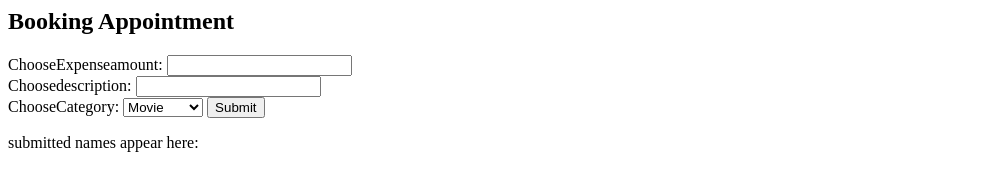
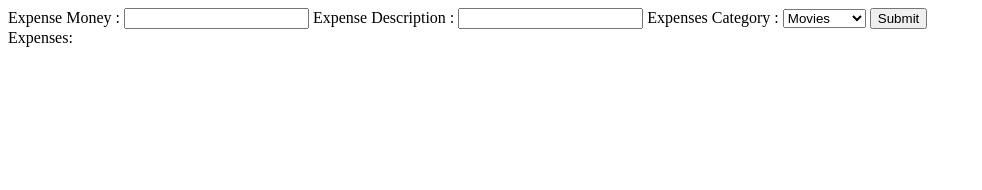
Before and after one commit to shivaorsu/sharpenerprojects, a plain HTML site: page project2.html in a window 1280 px wide. Shown: the whole page, without its empty margins (0-982 px from the left). Drawn offline with nearby package versions, Linux system fonts and the light colour scheme; no server answers.

Commit message:
Update project2.html

```diff
--- a/project2.html
+++ b/project2.html
@@ -1,42 +1,30 @@
-<html>
-
+<!DOCTYPE html>
+<html lang="en">
 <head>
     <meta charset="UTF-8">
     <meta http-equiv="X-UA-Compatible" content="IE=edge">
     <meta name="viewport" content="width=device-width, initial-scale=1.0">
-        <title>Document</title>
-        <link rel="stylesheet" href="./style.css">
+    <link rel="stylesheet" href="style.css">
+    <title>Expense Tracker CrudCrud</title>
 </head>
-
 <body>
-        <div class="main">
-            <form  onsubmit="saveToLocalStorage(event)" class="form">
-                <h2>Booking Appointment</h2>
-
-                <label>ChooseExpenseamount:</label>
-                <input id="Expenseamount" type="text" name="Expenseamount" required>
-                <br>
-                <label>Choosedescription:</label>
-                <input id="name" type="name" name="name" required>
-                <br>
-                <label for="Category">ChooseCategory:</label>
-               <select id="Category" name="Category">
-               <option value="Movie">Movie</option>
-               <option value="Food">Food</option>
-                <option value="Electricity">Electricity</option>
-                <option value="Fuel">Fuel</option>
+    <div class="container">
+        <form action="">
+            <label for="money">Expense Money :  <input type="number" id="money" /></label>
+            <label for="description"> Expense Description :  <input type="text" id="description"></label>
+            <label for="category">Expenses Category :
+                <select id="category">
+                    <option value="Movies">Movies</option>
+                    <option value="Grocery">Grocery</option>
+                    <option value="Rent">Rent</option>
+                    <option value="Fast Food">Fast Food</option>
                   </select>
-                <button class="btn">Submit</button>
-                <p>submitted names appear here:</p>
-                <ol style="list-style-type:upper-roman" id="listOfUsers">
-
-                </ol>
+            </label>
+            <button id="submit">Submit</button>
         </form>
-
     </div>
+    <div id="resultContainer"><span>Expenses:</span></div>
     <script src="https://cdnjs.cloudflare.com/ajax/libs/axios/1.1.3/axios.min.js"></script>
-
-        <script src="project2.js"></script>
+    <script src="script.js"></script>
 </body>
-
 </html>
```
Lines whose indentation alone changed are shown as unchanged.
